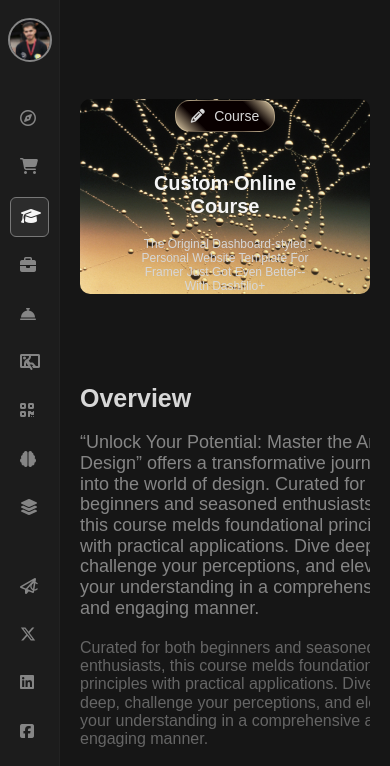
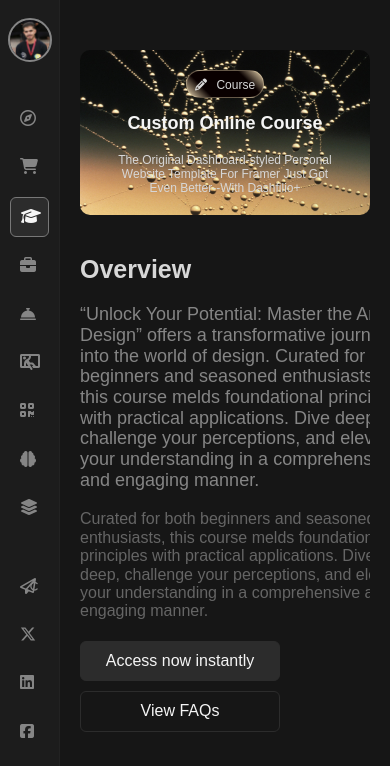
Before and after one commit to YoussefElSayyedd/Dashboard_Ultimate, a plain HTML site: page course.html in a window 390 px wide. Shown: the top 766 px of the page. Drawn offline with Linux system fonts and the light colour scheme.

Commit message:
Edit Somethings

```diff
--- a/css/style.css
+++ b/css/style.css
@@ -573,7 +573,7 @@ ul {
     border-radius: 6px;
     border: 1px solid var(--border-alt-color);
     flex: 1;
-    min-width: 290px;
+    min-width: 260px;
     padding: 20px;
 }
 .new-drops .view .card .icon {
@@ -699,6 +699,7 @@ ul {
 @media (max-width: 992px) {
     .course .cover {
         margin-top: 50px;
+        padding: 20px;
     }
 }
 .course .cover img {
@@ -730,6 +731,18 @@ ul {
     font-size: 14px;
     margin-right: 5px;
 }
+@media (max-width: 992px) {
+    .course .cover .logo {
+        padding: 4px 8px;
+        margin-bottom: 15px;
+    }
+    .course .cover .logo span {
+        font-size: 12px;
+    }
+    .course .cover .logo i {
+        font-size: 12px;
+    }
+}
 .course .cover .title {
     width: 60%;
 }
@@ -739,12 +752,15 @@ ul {
     color: var(--white-color);
 }
 .course .cover .title p {
-    font-size: 16px;
+    font-size: 14px;
     color: var(--white-alt-color);
 }
-@media (max-width: 968px) {
+@media (max-width: 992px) {
+    .course .cover .title {
+        width: 100%;
+    }
     .course .cover .title h2 {
-        font-size: 20px;
+        font-size: 18px;
         margin-bottom: 20px;
     }
     .course .cover .title p {
@@ -784,6 +800,11 @@ ul {
     font-size: 16px;
     margin-bottom: 20px;
 }
+.course .overview .about .btns {
+    display: flex;
+    align-content: center;
+    flex-wrap: wrap;
+}
 .course .overview .about .btns button {
     border: 1px solid var(--grey-alt-color);
     border-radius: 6px;
@@ -794,6 +815,8 @@ ul {
     background-color: var(--grey-alt-color);
     margin-right: 10px;
     margin-bottom: 10px;
+    flex: 1;
+    min-width: 200px;
 }
 .course .overview .about .btns button:hover {
     opacity: 0.9;
@@ -808,7 +831,7 @@ ul {
     background-color: var(--bg-sidebar-color);
     border: 1px solid var(--border-alt-color);
     border-radius: 10px;
-    min-width: 300px;
+    min-width: 280px;
     padding: 30px;
     flex: 1;
 }
```
Also changed, not shown: about.html (+1 -0 lines), boutique.html (+1 -0 lines), index.html (+1 -0 lines), projects.html (+1 -0 lines), services.html (+1 -0 lines), 1 other file.
